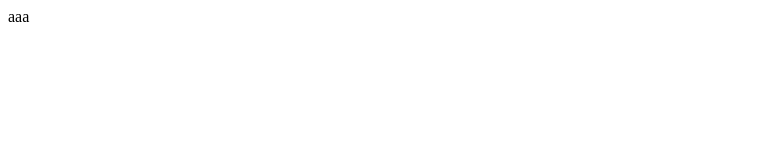
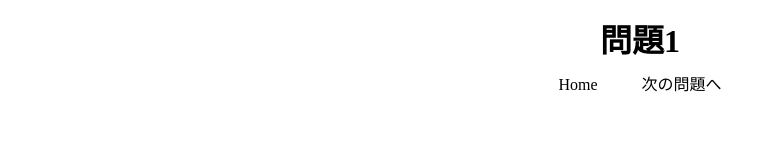
Before and after one commit to tsutsumi-D/HtmlJavaScript, a plain HTML site: page index.html in a window 1280 px wide. Shown: the whole page, without its empty margins (0-776 px from the left). Drawn offline with Linux system fonts and the light colour scheme.

Commit message:
とりあえず作成

```diff
--- a/index.html
+++ b/index.html
@@ -1 +1,29 @@
-aaa
+<!-- GitHub
+git add --all
+git commit -m "コメント"
+git push origin master
+-->
+
+<!DOCTYPE html>
+<html lang="ja">
+<head>
+    <meta charset="UTF-8">
+    <meta name="viewport" content="width=device-width, initial-scale=1.0">
+    <title>両毛クイズ</title>
+    <link rel="stylesheet" href="style.css">
+</head>
+<body>
+    <header>
+        <h1 class="headline">
+          <a>問題1</a>
+        </h1>
+        <ul class="nav-list">
+          <li class="nav-list-item"><a>Home</a></li>
+          <li class="nav-list-item">次の問題へ</li>
+        </ul>
+      </header>
+
+
+
+</body>
+</html>
--- /dev/null
+++ b/style.css
@@ -0,0 +1,22 @@
+* {
+  margin:0; padding:0;
+}
+header {
+  width: 100%;
+  padding: 15px 0;
+  margin: 0 auto;
+  text-align: center;
+}
+header .headline{
+  font-size: 32px;
+}
+.nav-list {
+  text-align: center;
+  padding: 10px 0;
+  margin: 0 auto;
+}
+.nav-list-item {
+  list-style: none;
+  display: inline-block;
+  margin: 0 20px;
+}
```
